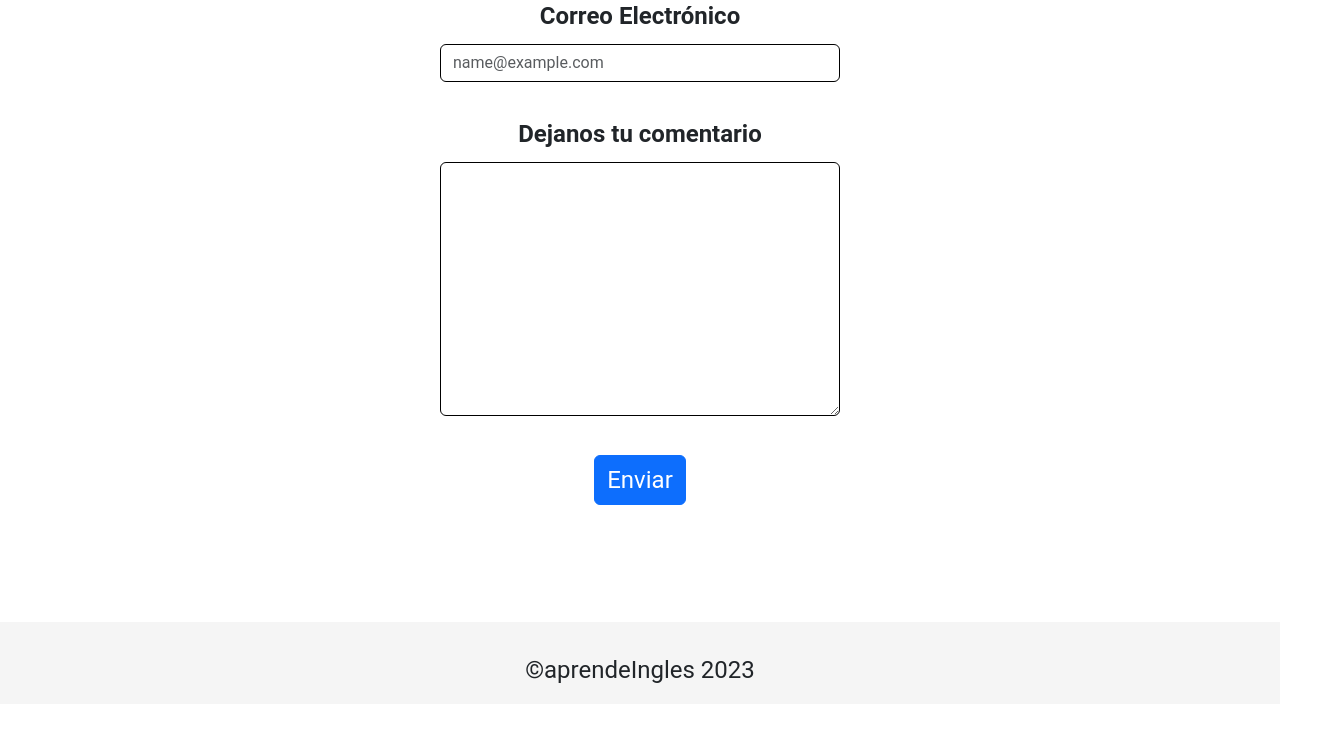
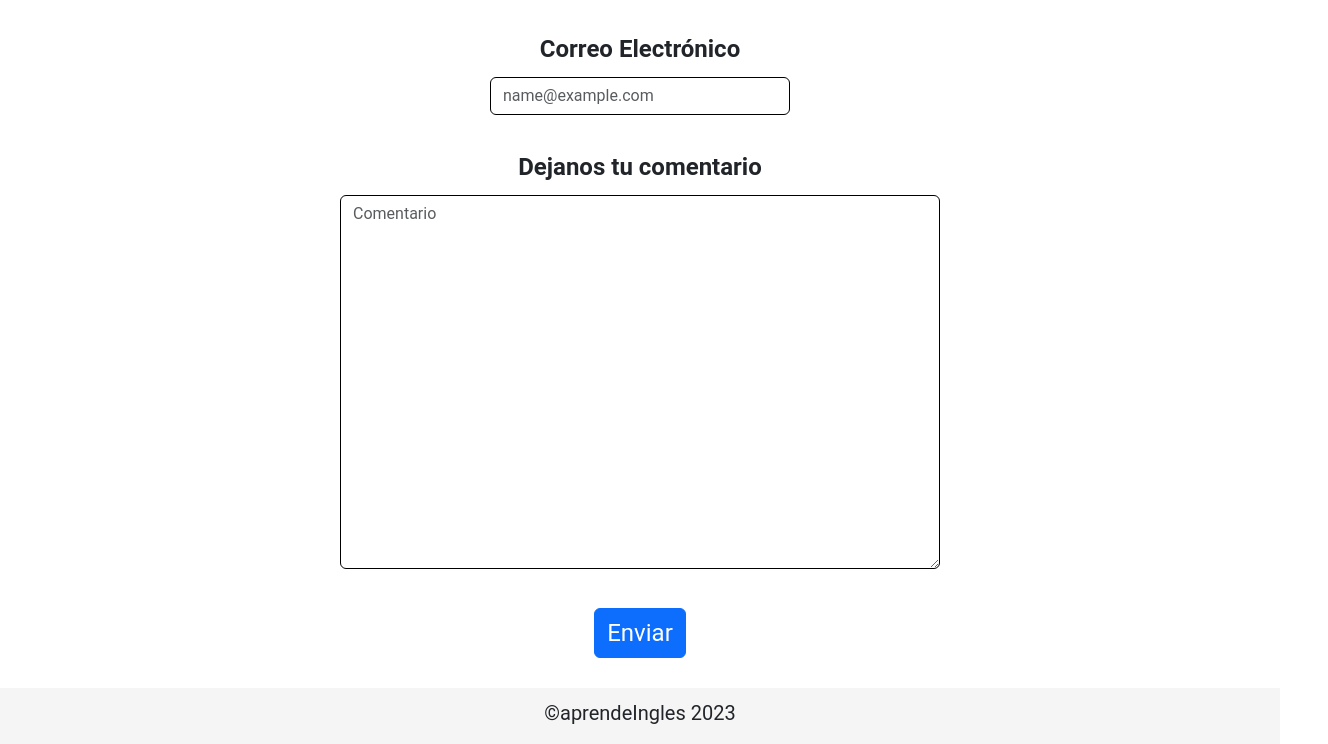
Before and after one commit to fedecera88/aprendeIngles, a plain HTML site: page pages/contacto.html in a window 1280 px wide. Shown: the part 279-1023 px from the top of the page, 1328 px wide, since content can reach past the window. Before the commit the page ends 983 px from the top, so only its background shows below. Drawn offline with nearby package versions, Linux system fonts and the light colour scheme.

Commit message:
fix header footer formulario

```diff
--- a/css/estilos.css
+++ b/css/estilos.css
@@ -21,6 +21,11 @@ header{
 header img{
     margin: 10px;
 }
+
+.custom-navbar-style {
+    background-color: rgb(245, 245, 245);
+}
+
 
 .nav-estilo{
     font-size: 1.10rem;
@@ -159,9 +164,10 @@ header img{
 }
 
 .caracteristicas{
-    text-align: center;
-    line-height: 3;
-    height: 100vh;
+    display: flex;
+    flex-direction: column;
+    text-align: start;
+    align-items: center;
 }
 
 .caracteristicas li{
@@ -172,16 +178,17 @@ header img{
 }
 
 .formulario{
+    display: flex;
+    margin: 15px;
+    flex-direction: column;
     text-align: center;
-    width: 400px;
-    height: 75vh;
-    margin: 0 auto;
 }
 
 .formulario h1{
     font-weight: bold;
     font-size: 2rem;
     padding: 10px;
+
 }
 
 .lbl{
@@ -191,19 +198,25 @@ header img{
     margin: 0 auto;
 }
 
+.area{
+    border: black 1px solid;
+}
+
+.areaComentario{
+    border: black 1px solid;
+}
+
 .bContacto{
     font-size: 1.5rem;
     margin: 15px;
 }
 
-.area{
-    border: black 1px solid;
-}
+
 
   footer{
-    padding-top: 20px;
     width: 100%;
-    font-size: 1.50rem;
+    background-color: black;
+    font-size: 1.25rem;
     background-color: rgb(245, 245, 245);
     display: inline-block;
     text-align: center;
@@ -224,7 +237,7 @@ footer p{
     }
 
     .nav-estilo{
-        font-size: 2rem;
+        font-size: 1.5rem;
     }
 
     .cartel {
@@ -308,9 +321,19 @@ footer p{
         list-style: none;
     }
 
-    .formulario{
-        padding-top: 100px;
-        height: 100vh;
+    .formulario {
+        display: flex;
+        flex-direction: column;
+        align-items: center;
+        justify-content: center;
+      }
+
+    .area{
+        width: 300px;
+    }
+    .areaComentario{
+        width: 600px;
     }
 
+
 }
--- a/pages/contacto.html
+++ b/pages/contacto.html
@@ -10,7 +10,7 @@
 <body>
         <header>
             <img src="../img/logo.jpg" alt="Logo">
-            <nav class="navbar navbar-expand-lg bg-body-tertiary">
+            <nav class="navbar navbar-expand-lg custom-navbar-style">
                 <div class="container-fluid">
                   <a class="navbar-brand" href="#"></a>
                   <button class="navbar-toggler" type="button" data-bs-toggle="collapse" data-bs-target="#navbarSupportedContent" aria-controls="navbarSupportedContent" aria-expanded="false" aria-label="Toggle navigation">
@@ -42,20 +42,22 @@
         <div class="formulario">
             <h1>Formulario de contacto</h1>
             <div class="mb-4">
+                <label for="exampleFormControlInput1" class="form-label lbl">Nombre</label>
+                <input type="text" class="form-control area" id="exampleFormControlInput1" placeholder="Escribí tu nombre">
+            </div>
+            <div class="mb-4">
                 <label for="exampleFormControlInput1" class="form-label lbl">Correo Electrónico</label>
                 <input type="email" class="form-control area" id="exampleFormControlInput1" placeholder="name@example.com">
             </div>
             <div class="mb-4">
                 <label for="exampleFormControlTextarea1" class="form-label lbl">Dejanos tu comentario</label>
-                <textarea class="form-control area" id="exampleFormControlTextarea1" rows="10"></textarea>
+                <textarea class="form-control areaComentario" id="exampleFormControlTextarea1" rows="15" placeholder="Comentario"></textarea>
             </div>
             <button type="submit" class="btn btn-primary bContacto">Enviar</button>
         </div>
     </main>
     <footer>
-        <div class="container">
             <p>&copy;aprendeIngles 2023</p>
-        </div>
     </footer>
 <script src="https://cdn.jsdelivr.net/npm/bootstrap@5.3.2/dist/js/bootstrap.bundle.min.js" integrity="sha384-C6RzsynM9kWDrMNeT87bh95OGNyZPhcTNXj1NW7RuBCsyN/o0jlpcV8Qyq46cDfL" crossorigin="anonymous"></script>
 </body>
```
Also changed, not shown: index.html (+2 -4 lines), pages/caracteristicas.html (+1 -1 lines), pages/clases.html (+1 -1 lines), pages/nosotros.html (+1 -1 lines).
